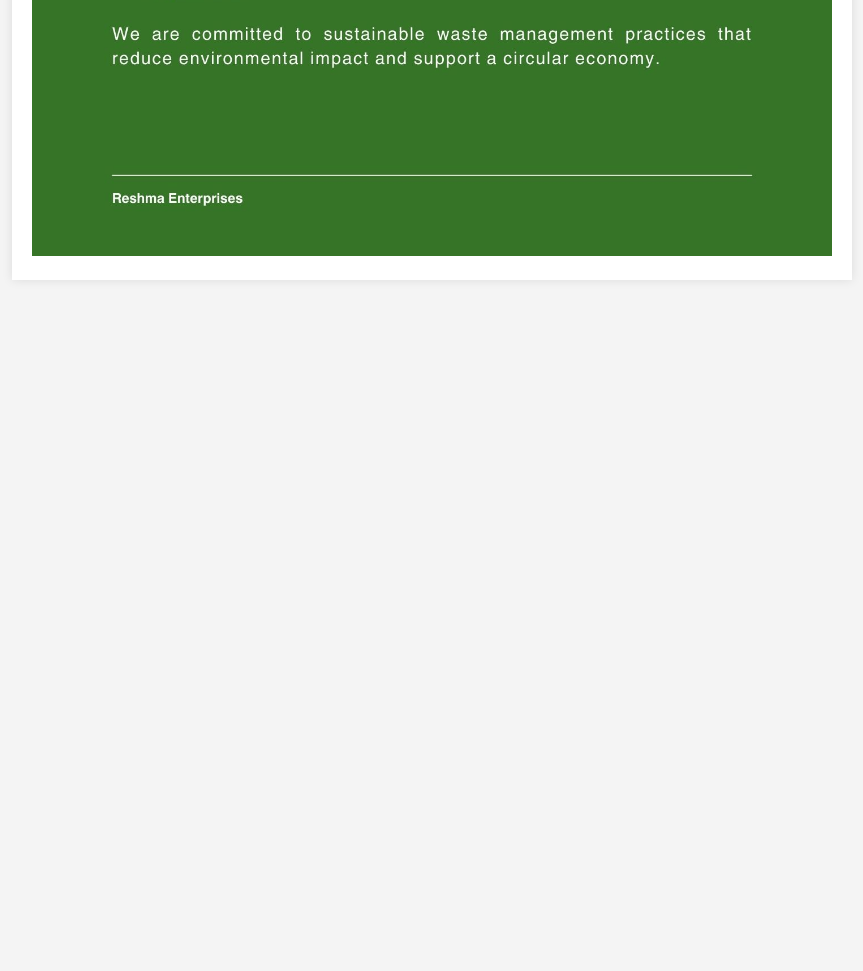
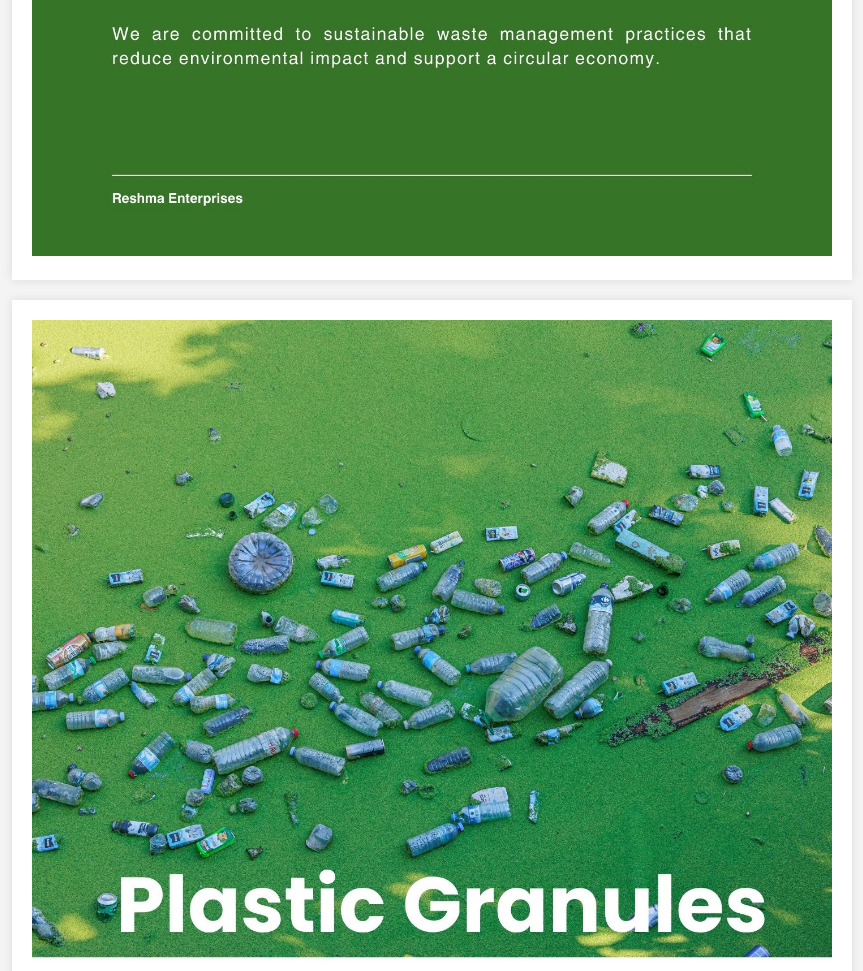
Before and after one commit to KVRL17/reshma-enterprices, a plain HTML site: page index.html in a window 1280 px wide. Shown: the part 8089-9060 px from the top of the page, without its empty margins (208-1071 px from the left). Before the commit the page ends 8389 px from the top, so only its background shows below. Drawn offline with Linux system fonts and the light colour scheme.

Commit message:
first commit

```diff
--- a/index.html
+++ b/index.html
@@ -34,5 +34,9 @@
     <div class="container">
         <img src="./page7.jpg" alt="page7" style="width: 100%; height: 100%;">
     </div>
+
+    <div class="container">
+        <img src="./page8.jpg" alt="page8" style="width: 100%; height: 100%;">
+    </div>
 </body>
 </html>
```
Also changed, not shown: page8.jpg (added).
